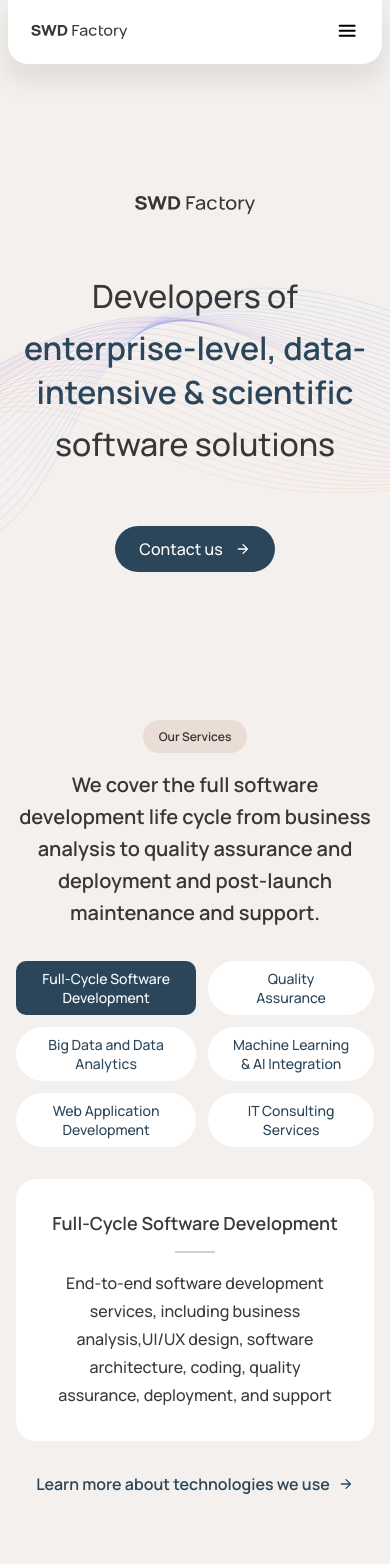
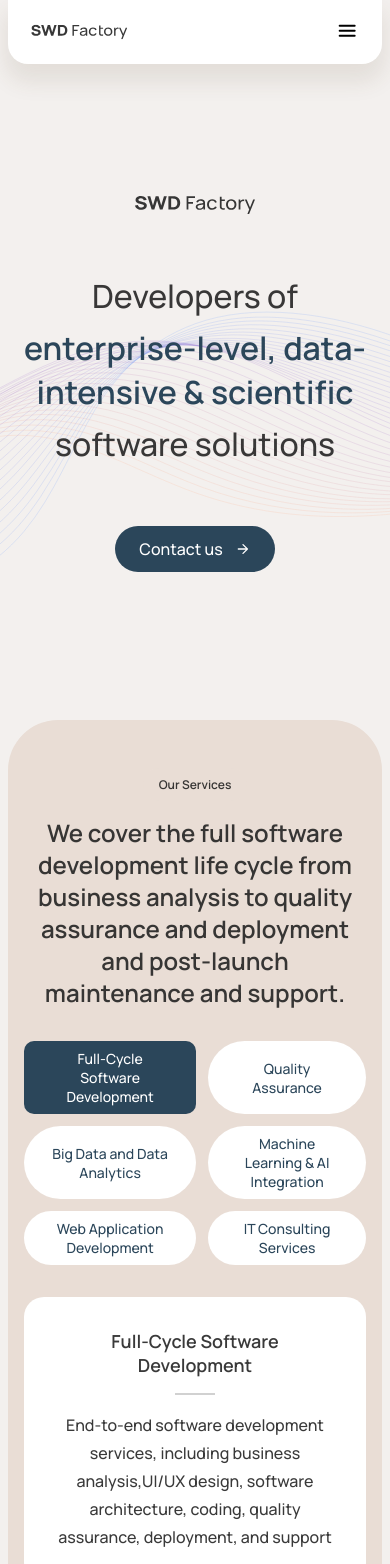
Before and after one commit to LanxyT1/swd-landing-demo, a Next.js app: page / in a window 390 px wide. Shown: the top 1564 px of the page. Built offline with nearby package versions, Linux system fonts and the light colour scheme.

Commit message:
Applied new design philosophy to the main page

```diff
--- a/src/components/container/Container.module.scss
+++ b/src/components/container/Container.module.scss
@@ -32,6 +32,14 @@
   .containerWrapper {
     padding: 0 $indent-midi;
 
+    &.backgroundContainer {
+      padding: $indent-main-double $indent-midi;
+      background: $background-dark-color;
+      margin: 0 $indent-mini;
+      width: calc(100% - $indent-midi);
+      border-radius: $border-radius-large;
+    }
+
     .title {
       margin: 0 auto $indent-midi auto;
       font-size: 12px !important;
@@ -40,7 +48,7 @@
     }
 
     .secondaryText {
-      font-size: 20px;
+      font-size: 24px;
       max-width: 100%;
       line-height: 32px;
     }
--- a/src/components/container/container.tsx
+++ b/src/components/container/container.tsx
@@ -6,16 +6,22 @@ import styles from "@/components/container/Container.module.scss";
 interface ContainerProps {
     title?: string; // Container's title.
     secondaryText?: string; // Container's secondary text.
+    emptyBackground?: boolean // Determines if the container has background (true) or will be transparent (false).
     children?: React.ReactNode; // Pass custom HTML content as children.
 }
 
-const Container: React.FC<ContainerProps> = ({title, secondaryText = false, children}) => {
+const Container: React.FC<ContainerProps> = ({
+                                                 title = "",
+                                                 secondaryText = false,
+                                                 children,
+                                                 emptyBackground = true
+}) => {
     const secondaryTextHtml = secondaryText
         ? <span className={styles.secondaryText}>{secondaryText}</span>
         : null;
 
     return (
-        <div className={styles.containerWrapper}>
+        <div className={`${styles.containerWrapper} ${!emptyBackground && styles.backgroundContainer}`}>
             {title && <span className={styles.title}>{title}</span>}
             {secondaryTextHtml}
             {children}
--- a/src/pages/components/our-services/our-service.tsx
+++ b/src/pages/components/our-services/our-service.tsx
@@ -40,7 +40,9 @@ const OurService = () => {
     };
 
     return (
-        <Container title={title} secondaryText={secondaryText}>
+        <Container title={title}
+                   secondaryText={secondaryText}
+                   emptyBackground={false}>
             <div className={styles.section}>
                 <div className={styles.ourServicesWrapper}>
                     <div className={styles.optionList}>
--- a/src/pages/components/partnenship/partnership.tsx
+++ b/src/pages/components/partnenship/partnership.tsx
@@ -16,7 +16,8 @@ const Partnership = () => {
 
   return (
       <Container title={title}
-                 secondaryText={secondaryText}>
+                 secondaryText={secondaryText}
+                 emptyBackground={false}>
         <div className={styles.section}>
           <div className={styles.cardsWrapper}>
             <div className={styles.partnershipWrapper}>
--- a/src/pages/components/testimonials/Testimonials.module.scss
+++ b/src/pages/components/testimonials/Testimonials.module.scss
@@ -163,7 +163,7 @@ $card-padding: calc($indent-max-plus + $padding-step);
       padding: 24px;
       flex-direction: column;
       gap: 12px;
-      border-radius: $border-radius-medium;
+      background-color: $background-dark-color;
     }
   }
 }
```
